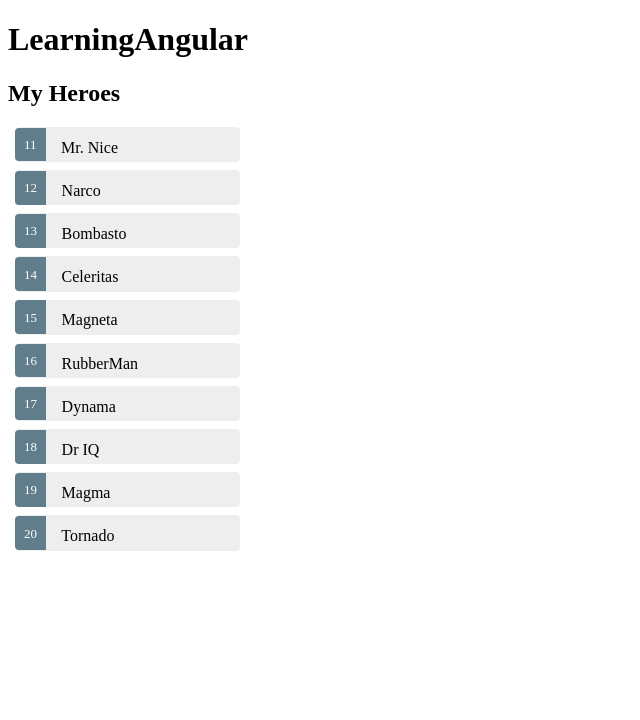
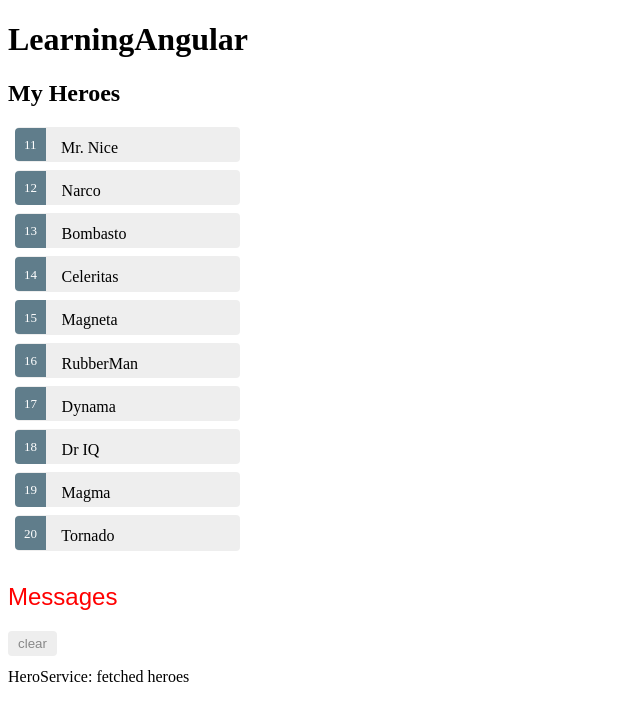
Before and after one commit to marcelopaglione/LearningAngular, an Angular app: page / in a window 1280 px wide. Shown: the top 720 px of the page, without its empty margins (0-640 px from the left). Built offline with nearby package versions, Linux system fonts and the light colour scheme.

Commit message:
Added Message Component

```diff
--- a/src/app/app.component.html
+++ b/src/app/app.component.html
@@ -1,2 +1,3 @@
 <h1>{{title}}</h1>
 <app-heroes></app-heroes>
+<app-messages></app-messages>
--- a/src/app/app.module.ts
+++ b/src/app/app.module.ts
@@ -6,13 +6,15 @@
 import { AppComponent } from './app.component';
 import { HeroesComponent } from './heroes/heroes.component';
 import { HeroDetailComponent } from './hero-detail/hero-detail.component';
+import { MessagesComponent } from './messages/messages.component';
 
 @NgModule({
   declarations: [
     AppComponent,
     HeroesComponent,
     HeroesComponent,
-    HeroDetailComponent
+    HeroDetailComponent,
+    MessagesComponent
   ],
   imports: [
     BrowserModule,
--- a/src/app/hero.service.ts
+++ b/src/app/hero.service.ts
@@ -1,3 +1,4 @@
+import { MessageService } from './message.service';
 import { Injectable } from '@angular/core';
 import { Observable, of } from 'rxjs';
 import { Hero } from './hero';
@@ -8,9 +9,12 @@
 })
 export class HeroService {
 
-  constructor() { }
+  constructor(
+    private messageService: MessageService
+  ) { }
 
   getHeroes(): Observable<Hero[]> {
+    this.messageService.add('HeroService: fetched heroes');
     return of(HEROES);
   }
 }
--- /dev/null
+++ b/src/app/message.service.ts
@@ -0,0 +1,17 @@
+import { Injectable } from '@angular/core';
+
+@Injectable({
+  providedIn: 'root'
+})
+export class MessageService {
+  messages: string[] = [];
+
+  add(message: string) {
+    this.messages.push(message);
+  }
+
+  clear() {
+    this.messages = [];
+  }
+
+}
--- /dev/null
+++ b/src/app/messages/messages.component.css
@@ -0,0 +1,35 @@
+/* MessagesComponent's private CSS styles */
+h2 {
+  color: red;
+  font-family: Arial, Helvetica, sans-serif;
+  font-weight: lighter;
+}
+body {
+  margin: 2em;
+}
+body, input[text], button {
+  color: crimson;
+  font-family: Cambria, Georgia;
+}
+
+button.clear {
+  font-family: Arial;
+  background-color: #eee;
+  border: none;
+  padding: 5px 10px;
+  border-radius: 4px;
+  cursor: pointer;
+  cursor: hand;
+}
+button:hover {
+  background-color: #cfd8dc;
+}
+button:disabled {
+  background-color: #eee;
+  color: #aaa;
+  cursor: auto;
+}
+button.clear {
+  color: #888;
+  margin-bottom: 12px;
+}
--- /dev/null
+++ b/src/app/messages/messages.component.html
@@ -0,0 +1,8 @@
+<div *ngIf="messageService.messages.length">
+
+  <h2>Messages</h2>
+  <button class="clear"
+          (click)="messageService.clear()">clear</button>
+  <div *ngFor='let message of messageService.messages'> {{message}} </div>
+
+</div>
--- /dev/null
+++ b/src/app/messages/messages.component.ts
@@ -0,0 +1,18 @@
+import { MessageService } from './../message.service';
+import { Component, OnInit } from '@angular/core';
+
+@Component({
+  selector: 'app-messages',
+  templateUrl: './messages.component.html',
+  styleUrls: ['./messages.component.css']
+})
+export class MessagesComponent implements OnInit {
+
+  constructor(
+    public messageService: MessageService
+  ) { }
+
+  ngOnInit() {
+  }
+
+}
```
Also changed, not shown: 1 other file (tests, documents, lock files or other folders).
